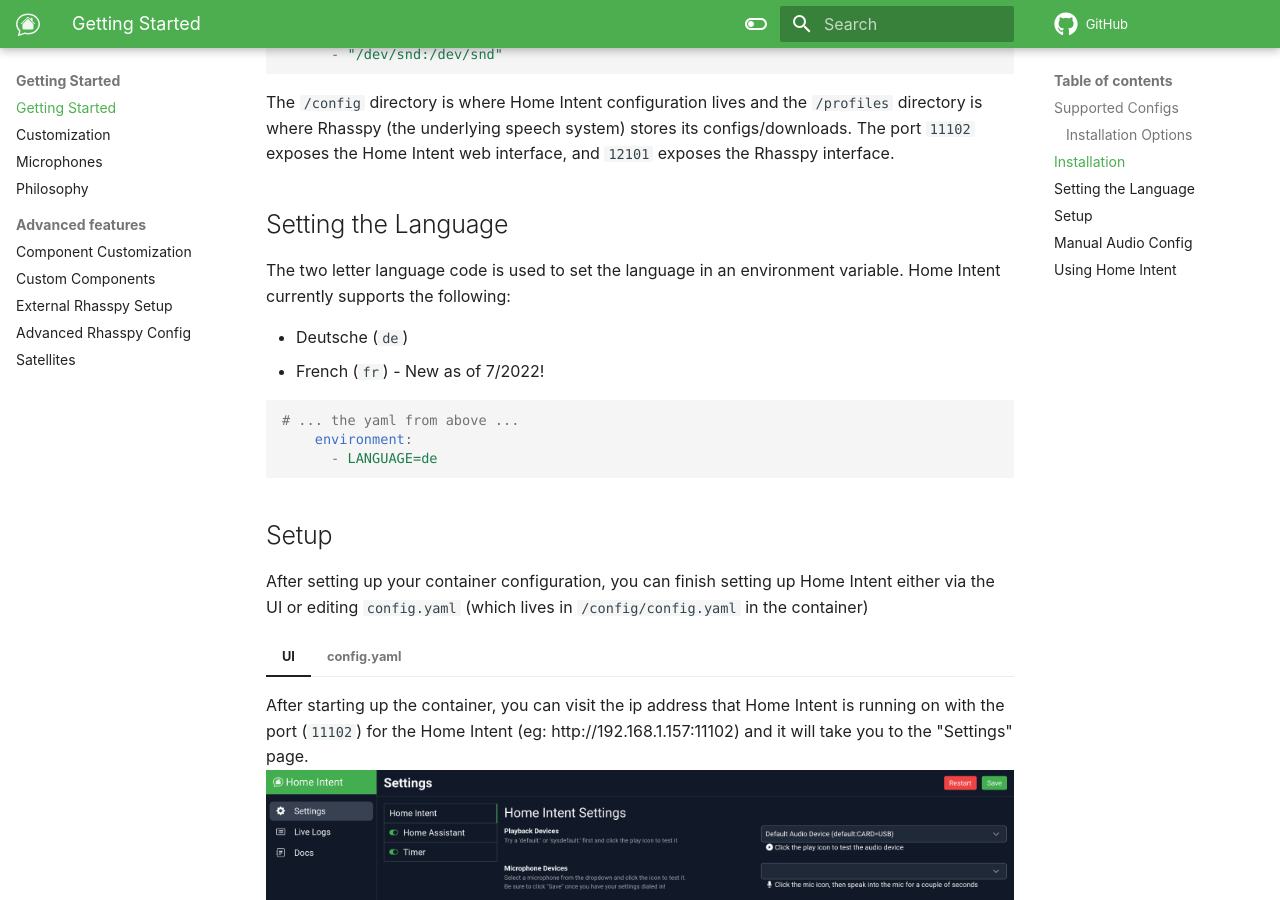
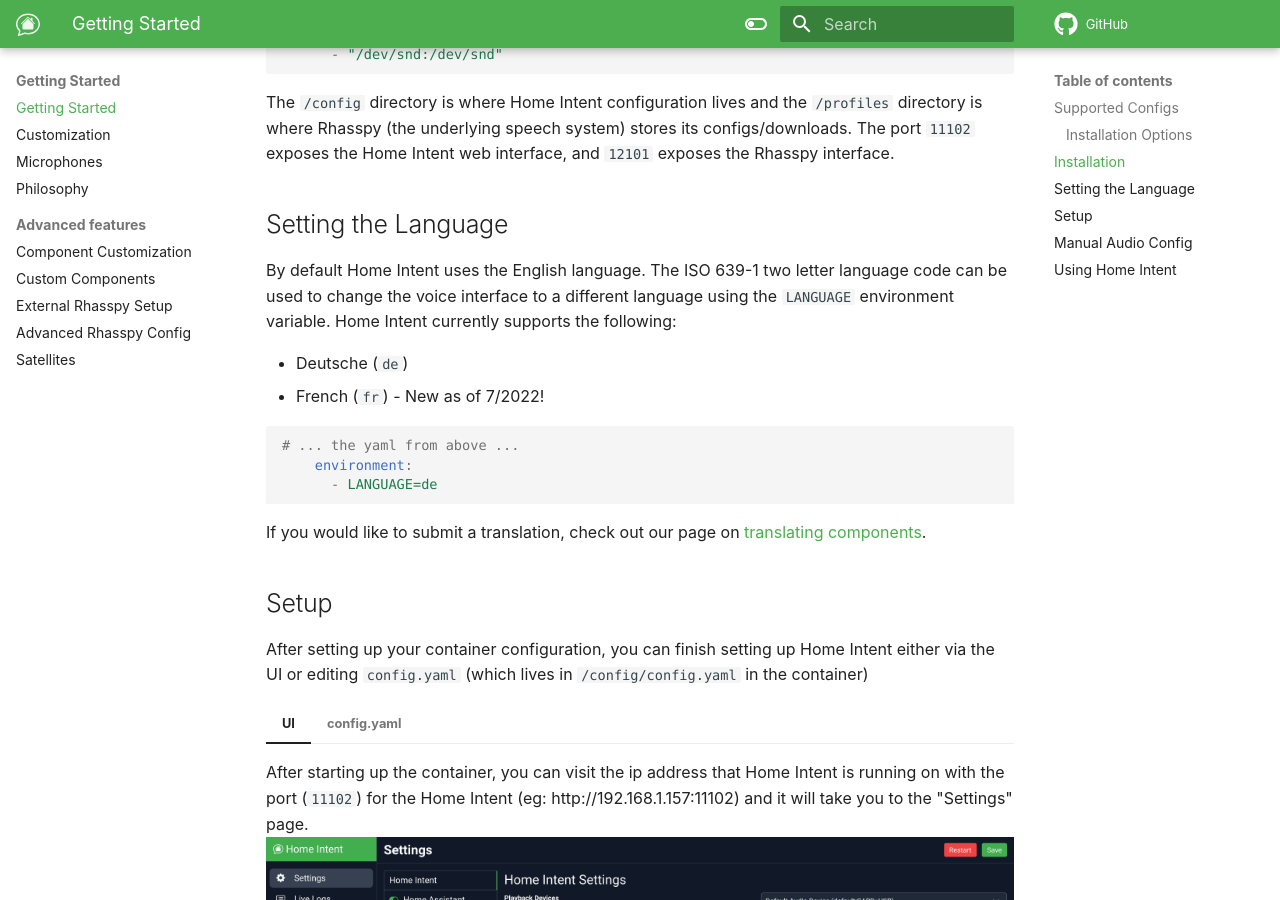
Before and after one commit to JarvyJ/HomeIntent, an MkDocs documentation site: the page built from docs/docs/getting-started/installation.md, in a window 1280 px wide and 900 px high, scrolled down 990 px. Built offline with MkDocs 1.6.1 and Material for MkDocs 9.7.7, drawn with Linux system fonts in a browser that asks for light colours; comment, search, counter and statistics services are not loaded.

Commit message:
Docs: Some clarifications around English (#462)
* Update installation.md

* Update translating-components.md

````diff
--- a/docs/docs/getting-started/installation.md
+++ b/docs/docs/getting-started/installation.md
@@ -37,7 +37,7 @@
 
 
 ## Setting the Language
-The two letter language code is used to set the language in an environment variable. Home Intent currently supports the following:
+By default Home Intent uses the English language. The ISO 639-1 two letter language code can be used to change the voice interface to a different language using the `LANGUAGE` environment variable. Home Intent currently supports the following:
 
   * Deutsche (`de`)
   * French (`fr`) - New as of 7/2022!
@@ -47,6 +47,8 @@
     environment:
       - LANGUAGE=de
 ```
+
+If you would like to submit a translation, check out our page on [translating components](../../reference/translations/translating-components.md).
 
 ## Setup
 
````
Also changed, not shown: docs/docs/reference/translations/translating-components.md (+1 -4 lines).
